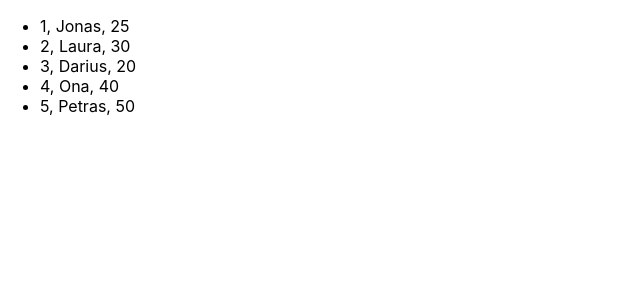
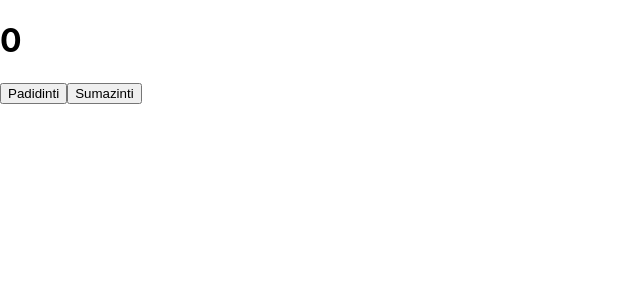
Before and after one commit to TomasMat-bit/Python_Course, a React (Create React App) app: page / in a window 1280 px wide. Shown: the top 300 px of the page, without its empty margins (0-640 px from the left). Built offline with nearby package versions, Linux system fonts and the light colour scheme.

Commit message:
teorija 35diena, react, SKAICIUOKLE

```diff
--- a/src/App.js
+++ b/src/App.js
@@ -1,20 +1,8 @@
-import React from "react";
-import Vartotojai from "./Vartotojai";
+import React, { useState } from "react";
+import Skaiciuokle from "./Skaiciuokle";
 
 function App() {
-  const duomenys = [
-    { id: 1, vardas: "Jonas", amzius: 25 },
-    { id: 2, vardas: "Laura", amzius: 30 },
-    { id: 3, vardas: "Darius", amzius: 20 },
-    { id: 4, vardas: "Ona", amzius: 40 },
-    { id: 5, vardas: "Petras", amzius: 50 },
-  ];
-
-  return (
-    <div>
-      <Vartotojai vartotojai={duomenys} />
-    </div>
-  );
+  return <Skaiciuokle />;
 }
 
 export default App;
--- /dev/null
+++ b/src/Skaiciuokle.js
@@ -0,0 +1,15 @@
+import React, { useState } from "react";
+
+function Skaiciuokle() {
+  const [skaicius, setSkaicius] = useState(0);
+
+  return (
+    <div>
+      <h1>{skaicius}</h1>
+      <button onClick={() => setSkaicius(skaicius + 1)}>Padidinti</button>
+      <button onClick={() => setSkaicius(skaicius - 1)}>Sumazinti</button>
+    </div>
+  );
+}
+
+export default Skaiciuokle;
```
